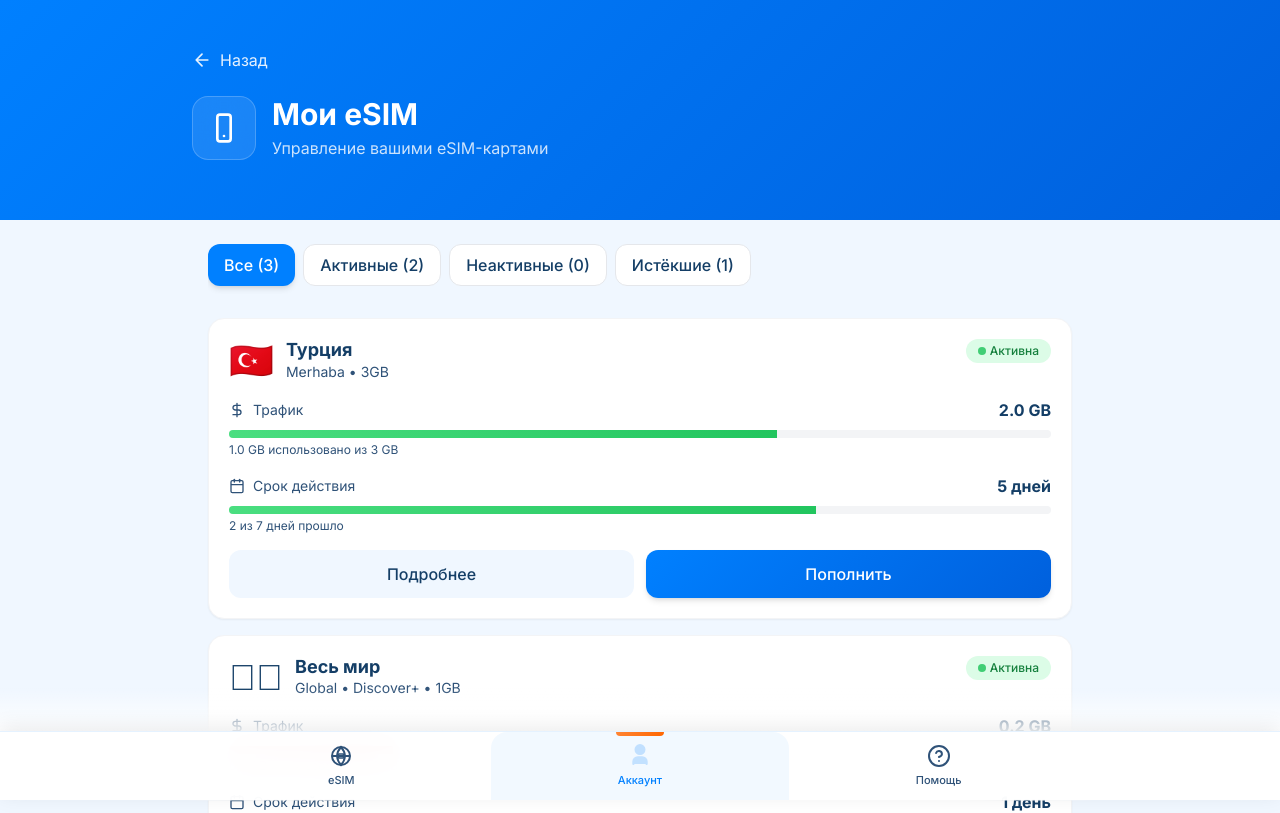
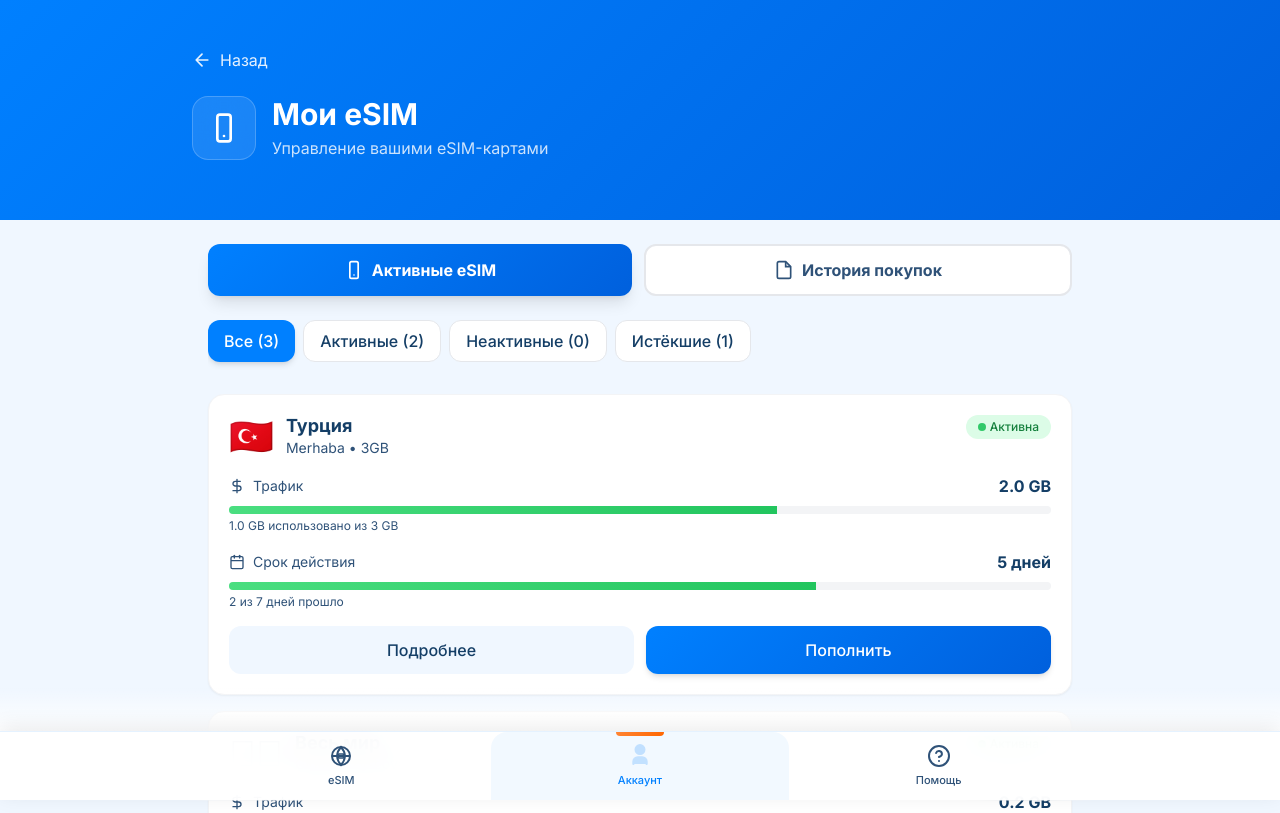
Before and after one commit to Vantorrr/esim, a Next.js app: page /my-orders in a window 1280 px wide. Shown: the top 813 px of the page. Built offline with nearby package versions, Linux system fonts and the light colour scheme.

Commit message:
feat: добавлены вкладки 'Активные eSIM' и 'История покупок' в личном кабинете

```diff
--- a/app/my-orders/page.tsx
+++ b/app/my-orders/page.tsx
@@ -24,31 +24,36 @@ export default function MyOrdersPage() {
   const [esims, setEsims] = useState<ESIMData[]>([]);
   const [loading, setLoading] = useState(true);
   const [filter, setFilter] = useState<'all' | 'active' | 'inactive' | 'expired'>('all');
+  const [activeTab, setActiveTab] = useState<'esims' | 'history'>('esims');
+  const [purchases, setPurchases] = useState<any[]>([]);
 
   useEffect(() => {
-    // Загружаем eSIM из localStorage
-    const loadESIMs = async () => {
+    // Загружаем eSIM и историю покупок из localStorage
+    const loadData = async () => {
       try {
         // Динамический импорт для избежания SSR проблем
-        const { getStoredESIMs, initDemoData } = await import('@/lib/esimStorage');
+        const { getStoredESIMs, getStoredPurchases, initDemoData } = await import('@/lib/esimStorage');
 
         let storedESIMs = getStoredESIMs();
+        let storedPurchases = getStoredPurchases();
 
         // Если нет данных, инициализируем демо-данные
         if (storedESIMs.length === 0) {
           initDemoData();
           storedESIMs = getStoredESIMs();
+          storedPurchases = getStoredPurchases();
         }
 
         setEsims(storedESIMs);
+        setPurchases(storedPurchases);
       } catch (error) {
-        console.error('Error loading eSIMs:', error);
+        console.error('Error loading data:', error);
       } finally {
         setLoading(false);
       }
     };
 
-    loadESIMs();
+    loadData();
   }, []);
 
   const filteredEsims = esims.filter((esim) => {
@@ -98,8 +103,47 @@ export default function MyOrdersPage() {
       </div>
 
       <div className="max-w-4xl mx-auto px-4 py-6">
-        {/* Фильтры */}
-        <div className="flex gap-2 mb-6 overflow-x-auto pb-2 scrollbar-hide">
+        {/* Вкладки: Активные eSIM / История покупок */}
+        <div className="flex gap-3 mb-6">
+          <button
+            onClick={() => setActiveTab('esims')}
+            className={`flex-1 py-3 px-4 rounded-xl font-bold text-base transition-all ${
+              activeTab === 'esims'
+                ? 'bg-gradient-primary text-white shadow-lg'
+                : 'bg-white text-text-secondary border-2 border-gray-200 hover:border-primary/30'
+            }`}
+          >
+            <div className="flex items-center justify-center gap-2">
+              <svg className="w-5 h-5" viewBox="0 0 24 24" fill="none">
+                <rect x="7" y="2" width="10" height="20" rx="2" stroke="currentColor" strokeWidth="2"/>
+                <path d="M12 18h.01" stroke="currentColor" strokeWidth="2" strokeLinecap="round"/>
+              </svg>
+              Активные eSIM
+            </div>
+          </button>
+          <button
+            onClick={() => setActiveTab('history')}
+            className={`flex-1 py-3 px-4 rounded-xl font-bold text-base transition-all ${
+              activeTab === 'history'
+                ? 'bg-gradient-primary text-white shadow-lg'
+                : 'bg-white text-text-secondary border-2 border-gray-200 hover:border-primary/30'
+            }`}
+          >
+            <div className="flex items-center justify-center gap-2">
+              <svg className="w-5 h-5" viewBox="0 0 24 24" fill="none">
+                <path d="M14 2H6a2 2 0 0 0-2 2v16a2 2 0 0 0 2 2h12a2 2 0 0 0 2-2V8z" stroke="currentColor" strokeWidth="2"/>
+                <polyline points="14,2 14,8 20,8" stroke="currentColor" strokeWidth="2"/>
+              </svg>
+              История покупок
+            </div>
+          </button>
+        </div>
+
+        {/* Контент для вкладки "Активные eSIM" */}
+        {activeTab === 'esims' && (
+          <>
+            {/* Фильтры */}
+            <div className="flex gap-2 mb-6 overflow-x-auto pb-2 scrollbar-hide">
           <button
             onClick={() => setFilter('all')}
             className={`px-4 py-2 rounded-xl font-medium whitespace-nowrap transition-all ${
@@ -173,6 +217,108 @@ export default function MyOrdersPage() {
             ))}
           </div>
         )}
+          </>
+        )}
+
+        {/* Контент для вкладки "История покупок" */}
+        {activeTab === 'history' && (
+          <div className="space-y-4">
+            {purchases.length === 0 ? (
+              <div className="bg-white rounded-2xl p-12 text-center">
+                <div className="w-24 h-24 mx-auto mb-6 bg-background rounded-full flex items-center justify-center">
+                  <svg className="w-12 h-12 text-text-secondary" viewBox="0 0 24 24" fill="none">
+                    <path d="M14 2H6a2 2 0 0 0-2 2v16a2 2 0 0 0 2 2h12a2 2 0 0 0 2-2V8z" stroke="currentColor" strokeWidth="2"/>
+                    <polyline points="14,2 14,8 20,8" stroke="currentColor" strokeWidth="2"/>
+                  </svg>
+                </div>
+                <h2 className="text-2xl font-bold text-text-primary mb-2">
+                  Нет покупок
+                </h2>
+                <p className="text-text-secondary mb-6">
+                  У вас пока нет истории покупок
+                </p>
+                <button
+                  onClick={() => router.push('/')}
+                  className="px-6 py-3 bg-gradient-primary text-white rounded-xl font-medium hover:opacity-90 transition-opacity shadow-md"
+                >
+                  Купить первый eSIM
+                </button>
+              </div>
+            ) : (
+              purchases.map((purchase) => {
+                const getFlagEmoji = (code: string) => {
+                  if (code === '🌍') return code;
+                  const codePoints = code
+                    .toUpperCase()
+                    .split('')
+                    .map(char => 127397 + char.charCodeAt(0));
+                  return String.fromCodePoint(...codePoints);
+                };
+
+                return (
+                  <div key={purchase.id} className="bg-white rounded-2xl p-5 shadow-sm border border-gray-100 hover:shadow-md transition-shadow">
+                    <div className="flex items-start justify-between mb-4">
+                      <div className="flex items-start gap-3">
+                        <div className="text-3xl">{getFlagEmoji(purchase.countryCode)}</div>
+                        <div>
+                          <h3 className="font-bold text-text-primary text-lg leading-tight">
+                            {purchase.country}
+                          </h3>
+                          <p className="text-text-secondary text-sm">{purchase.packageName}</p>
+                          <p className="text-text-secondary text-xs mt-1">
+                            {new Date(purchase.date).toLocaleDateString('ru-RU', {
+                              day: 'numeric',
+                              month: 'long',
+                              year: 'numeric',
+                              hour: '2-digit',
+                              minute: '2-digit',
+                            })}
+                          </p>
+                        </div>
+                      </div>
+                      <div className="text-right">
+                        <div className="text-xl font-bold text-text-primary">
+                          {purchase.price} {purchase.currency === 'RUB' ? '₽' : purchase.currency}
+                        </div>
+                        <span className={`inline-block px-3 py-1 rounded-full text-xs font-medium mt-2 ${
+                          purchase.status === 'completed' ? 'bg-green-100 text-green-700' :
+                          purchase.status === 'pending' ? 'bg-yellow-100 text-yellow-700' :
+                          'bg-red-100 text-red-700'
+                        }`}>
+                          {purchase.status === 'completed' ? 'Завершён' : purchase.status === 'pending' ? 'В обработке' : 'Отменён'}
+                        </span>
+                      </div>
+                    </div>
+
+                    <div className="flex items-center justify-between pt-4 border-t border-gray-100">
+                      <div className="flex items-center gap-2 text-sm text-text-secondary">
+                        <svg className="w-4 h-4" viewBox="0 0 24 24" fill="none">
+                          <rect x="1" y="4" width="22" height="16" rx="2" stroke="currentColor" strokeWidth="2"/>
+                          <line x1="1" y1="10" x2="23" y2="10" stroke="currentColor" strokeWidth="2"/>
+                        </svg>
+                        {purchase.paymentMethod}
+                      </div>
+
+                      {purchase.status === 'completed' && (
+                        <div className="flex gap-2">
+                          <button
+                            onClick={() => alert('Скачивание чека...')}
+                            className="px-4 py-2 bg-background text-text-primary rounded-xl text-sm font-medium hover:bg-gray-100 transition-colors flex items-center gap-2"
+                          >
+                            <svg className="w-4 h-4" viewBox="0 0 24 24" fill="none">
+                              <path d="M21 15v4a2 2 0 0 1-2 2H5a2 2 0 0 1-2-2v-4M7 10l5 5 5-5M12 15V3" stroke="currentColor" strokeWidth="2" strokeLinecap="round" strokeLinejoin="round"/>
+                            </svg>
+                            Чек
+                          </button>
+                        </div>
+                      )}
+                    </div>
+                  </div>
+                );
+              })
+            )}
+          </div>
+        )}
       </div>
 
       <BottomNav />
```
